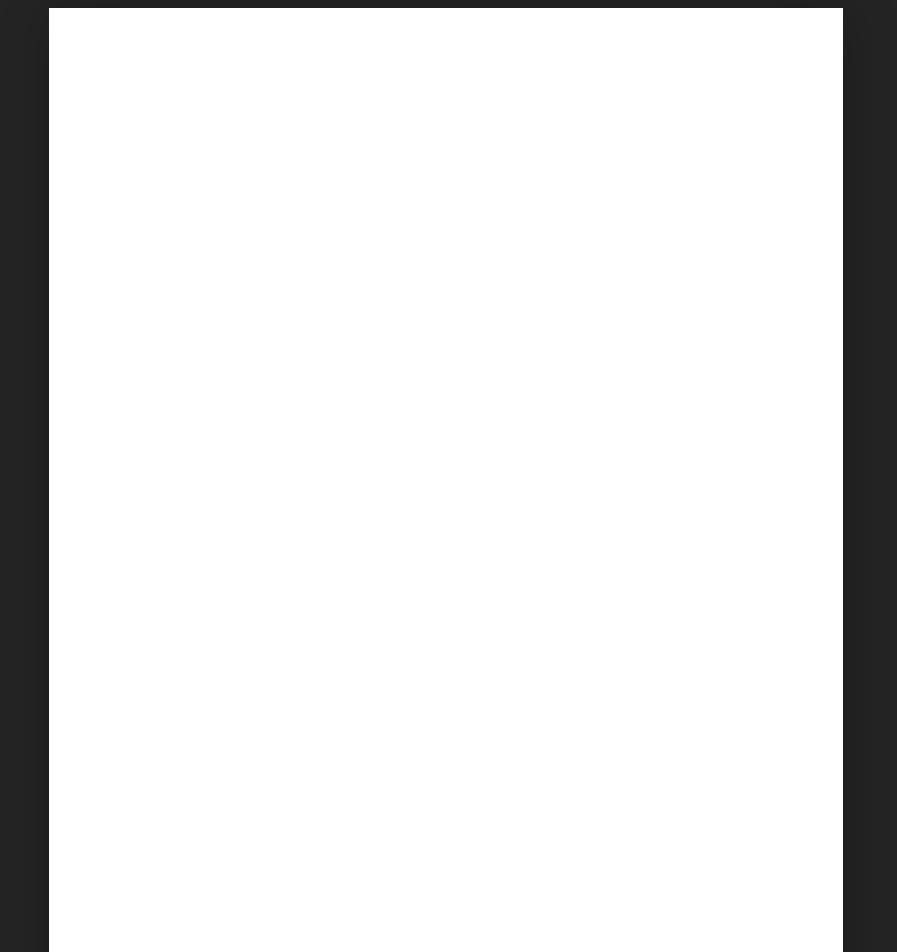
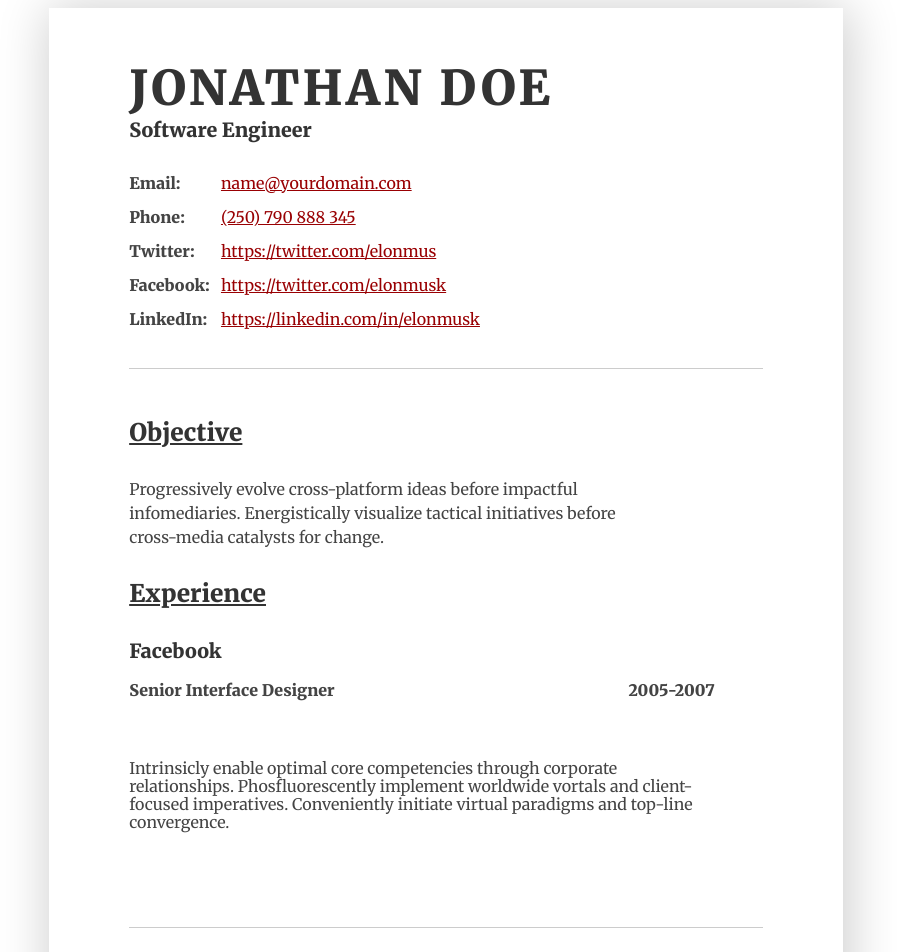
Before and after one commit to igaimerca/react-resume-builder, a React (Vite) app: page / in a window 1280 px wide. Shown: the top 952 px of the page, without its empty margins (194-1091 px from the left). Built offline with nearby package versions, Linux system fonts and the light colour scheme.

Commit message:
feat: resume design

```diff
--- a/index.html
+++ b/index.html
@@ -1,14 +1,17 @@
 <!DOCTYPE html>
 <html lang="en">
-  <head>
+
+<head>
     <meta charset="UTF-8" />
     <link rel="icon" type="image/svg+xml" href="/vite.svg" />
     <meta name="viewport" content="width=device-width, initial-scale=1.0" />
     <title>React resume builder</title>
-    <link href="https://fonts.googleapis.com/css2?family=Merriweather:ital,wght@1,700&amp;family=Roboto:ital,wght@1,500&amp;display=swap" rel="stylesheet">
-  </head>
-  <body>
+    <link href="https://fonts.googleapis.com/css2?family=Merriweather:wght@400;900&display=swap" rel="stylesheet">
+</head>
+
+<body>
     <div id="root"></div>
     <script type="module" src="/src/main.jsx"></script>
-  </body>
+</body>
+
 </html>
--- a/src/App.jsx
+++ b/src/App.jsx
@@ -1,11 +1,13 @@
+import Page from "./components/Page/Page"
+
 function App() {
 
-
-  return (
-    <div className="resume-container">
-        React + Vite
-    </div>
-  )
+    return (
+            <>
+            {/* <Page /> */}
+            <Page />
+            </>
+    )
 }
 
 export default App
--- /dev/null
+++ b/src/components/Page/Page.jsx
@@ -0,0 +1,71 @@
+import React from 'react'
+
+function Page() {
+    return (
+        <div id="resume-container">
+            <header id="header">
+                <div>
+                    <div className="title">
+                        <h1>Jonathan Doe</h1>
+                        <h3>Software Engineer</h3>
+                    </div>
+
+                    <div>
+                        <div className="contact-info">
+                            <p>
+                                <b>Email: </b><a href="mailto:name@yourdomain.com">name@yourdomain.com</a></p>
+                            <p><b>Phone: </b> <a href="tel:+123-456-7890">(250) 790 888 345</a> </p>
+                            <p><b>Twitter: </b> <a href="https://twitter.com/elonmusk">https://twitter.com/elonmus</a> </p> <p><b>Facebook: </b> <a href="https://twitter.com/elonmusk">https://twitter.com/elonmusk</a> </p>
+                            <p><b>LinkedIn: </b> <a href="https://linkedin.com/in/elonmusk">https://linkedin.com/in/elonmusk</a> </p>
+
+                        </div>
+                    </div>
+                </div>
+            </header>
+
+            <main id="main-container">
+                <div>
+                    <div>
+
+                        <div>
+                            <div className="title">
+                                <h2>Objective</h2>
+                            </div>
+                            <div>
+                                <p className="enlarge">
+                                    Progressively evolve cross-platform ideas before impactful infomediaries. Energistically visualize tactical initiatives before cross-media catalysts for change.
+                                </p>
+                            </div>
+                        </div>
+                        <div>
+                            <div className="title">
+                                <h2>Experience</h2>
+                            </div>
+
+                            <div>
+
+                                <div className="job last">
+                                    <h3 className='company'>Facebook</h3>
+                                    <div className="job-desc">
+                                        <p className='position'>Senior Interface Designer</p>
+                                        <p className='timeline'>2005-2007</p>
+                                    </div>
+                                    <p>Intrinsicly enable optimal core competencies through corporate relationships. Phosfluorescently implement worldwide vortals and client-focused imperatives. Conveniently initiate virtual paradigms and top-line convergence. </p>
+                                </div>
+
+                            </div>
+                        </div>
+
+                    </div>
+                </div>
+            </main>
+
+            <div id="footer">
+                <p>John Doe &mdash; <a href="mailto:name@yourdomain.com">john@gmail.com</a> &mdash; (250) 790 888 345</p>
+            </div>
+
+        </div>
+    )
+}
+
+export default Page
--- a/src/index.css
+++ b/src/index.css
@@ -1,12 +1,10 @@
-:root {
-  font-family: Roboto, Merriweather, sans-serif;
+body {
+    font-family: 'Merriweather', sans-serif;
     font-size: 16px;
     line-height: 24px;
     font-weight: 400;
 
-  color-scheme: light dark;
-  color: rgba(255, 255, 255, 0.87);
-  background-color: #242424;
+    color: #444;
 
     font-synthesis: none;
     text-rendering: optimizeLegibility;
@@ -18,7 +16,27 @@
     align-items: center;
     justify-content: center;
 }
-.resume-container {
+.msg {
+    padding: 10px;
+    background: #222;
+    position: relative;
+  }
+  .msg h1 {
+    color: #fff;
+  }
+  .msg a {
+    margin-left: 20px;
+    background: #408814;
+    color: white;
+    padding: 4px 8px;
+    text-decoration: none;
+  }
+  .msg a:hover {
+    background: #266400;
+  }
+
+
+  #resume-container {
     padding: 1.3cm,
     display: block;
     background: #fff;
@@ -26,13 +44,140 @@
     min-width: 21cm;
     max-width: 21cm;
     min-height: 29.7cm;
-    max-height: 29.7cm;
-    margin: auto;
-    margin-left: 0;
-    margin-right: 0;
+    /* max-height: 29.7cm; */
     box-sizing: border-box;
     margin-bottom: 1cm;
     word-break: break-word;
     page-break-after: always;
     line-height: normal;
+    padding: 10px 80px; */
   }
+
+  /* //-- header, body, footer -- */
+  #header {
+    margin: 2.5em 0 3em 0;
+    padding-bottom: 1.5em;
+    border-bottom: 1px solid #ccc;
+  }
+  #header h2 {
+    text-transform: uppercase;
+    letter-spacing: 2px;
+}
+#header .title {
+    margin-bottom: 2rem;
+}
+#header h1, #header h3 {
+    margin: 0;
+}
+  #main-container,
+  #footer {
+    margin-bottom: 2em;
+  }
+
+  /* //-- footer -- */
+  #footer {
+    padding: 1em 0 5em 0;
+    font-size: 92%;
+    border-top: 1px solid #ccc;
+    text-align: center;
+  }
+  #footer p {
+    margin-bottom: 0;
+    text-align: center;
+  }
+
+  /* //-- core typography and style -- */
+  #header h1 {
+    font-size: 48px;
+    font-weight: bolder;
+    text-transform: uppercase;
+    letter-spacing: 3px;
+  }
+  h2 {
+    font-size: 152%;
+  }
+  h3,
+  h4 {
+    font-size: 122%;
+  }
+  h1,
+  h2,
+  h3,
+  h4 {
+    color: #333;
+  }
+  p {
+    font-size: 100%;
+    line-height: 18px;
+    padding-right: 3em;
+  }
+  a {
+    color: #990003;
+  }
+  a:hover {
+    text-decoration: none;
+  }
+  strong {
+    font-weight: bold;
+  }
+  li {
+    line-height: 24px;
+    border-bottom: 1px solid #ccc;
+  }
+  p.enlarge {
+    font-size: 100%;
+    padding-right: 6.5em;
+    line-height: 24px;
+  }
+  p.enlarge span {
+    color: #000;
+  }
+  .contact-info {
+    width: 80%;
+    margin-top: 7px;
+  }
+  .contact-info p {
+    display: flex;
+    align-items: center;
+    justify-content: space-between
+  }
+  .contact-info a {
+    width: 80%;
+  }
+  .title h2 {
+    font-style: italic;
+    margin: 1.2em 0;
+    text-decoration: underline;
+  }
+  .
+  .last {
+    border-bottom: 0;
+  }
+
+  /* //-- section styles -- */
+
+  .job {
+    position: relative;
+    margin-bottom: 1em;
+    padding-bottom: 1em;
+    border-bottom: 1px solid #ccc;
+  }
+  .position, .timeline {
+    font-weight: bold;
+  }
+  .job .job-desc {
+    width: 100%;
+    display: flex;
+    align-items: center;
+    justify-content: space-between;
+  }
+  .job p {
+    margin: 0.75em 0 3em 0;
+  }
+  .job h3,h4 {
+    margin: 6px 0;
+  }
+
+  .last {
+    border: none;
+  }
```
Lines whose indentation alone changed are shown as unchanged.
